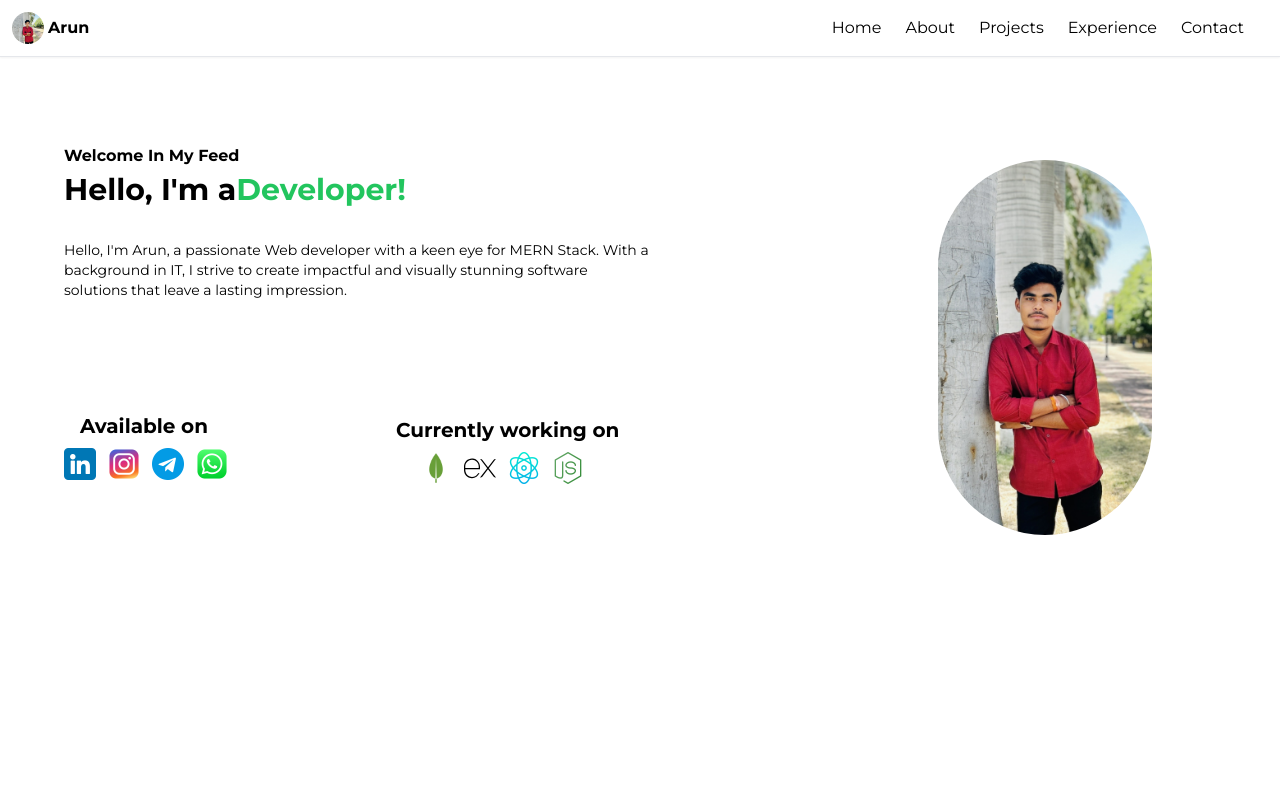
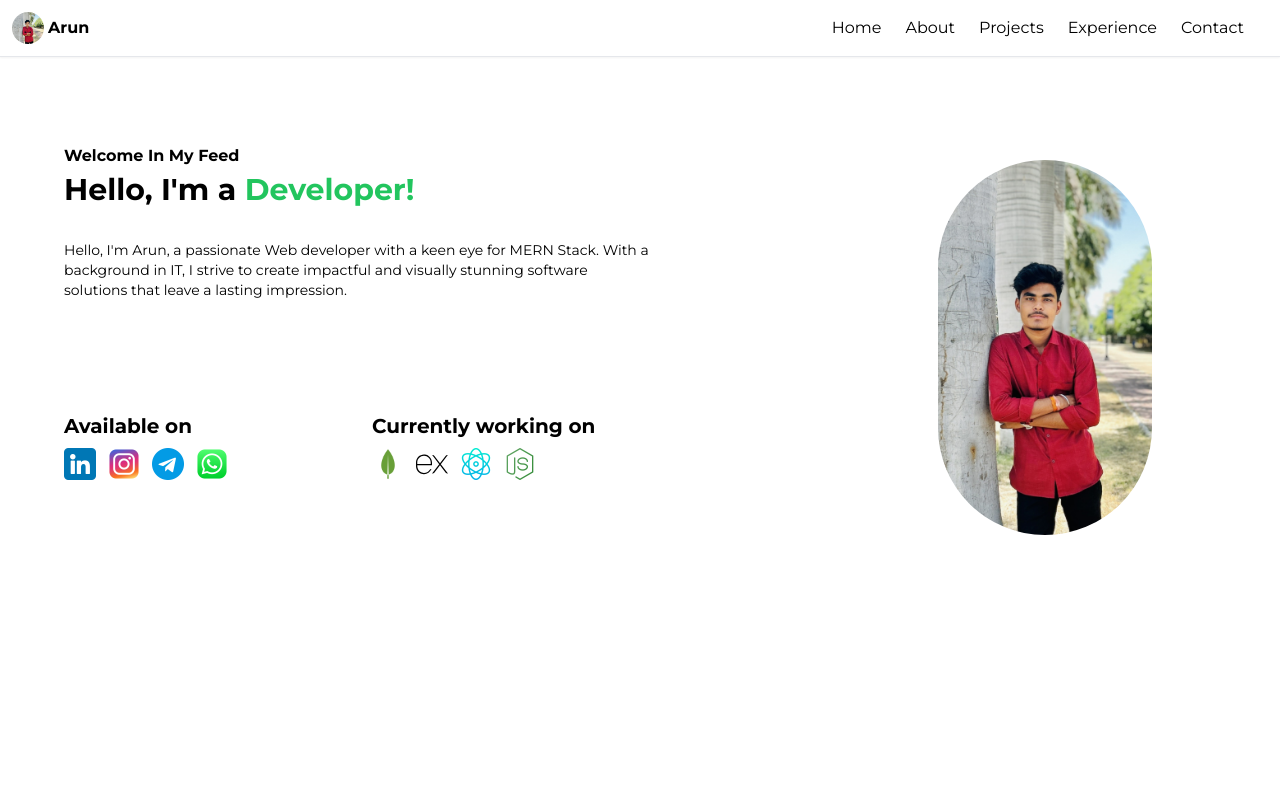
Before and after one commit to arunmeenaa/Portfolio, a React (Vite) app: page / in a window 1280 px wide. Shown: the top 800 px of the page. Built offline with nearby package versions, Linux system fonts and the light colour scheme.

Commit message:
Updated project

```diff
--- a/src/components/Home.jsx
+++ b/src/components/Home.jsx
@@ -6,13 +6,16 @@ function Home() {
       id="home"
       className="flex flex-col md:flex-row gap-10 md:gap-72 pt-20 pb-20 md:pb-72 lg:pr-32"
     >
-      <div className="font-montserrat flex-1">
-        <div className="flex font-bold pt-16 pl-4 md:pl-16">Welcome In My Feed</div>
-        <div className="pl-4 md:pl-16 pt-1 font-bold text-3xl flex flex-wrap">
-          Hello, I'm a <span className="text-green-500"> Developer!</span>
+
+      <div className="font-montserrat flex-1 items-center md:items-start text-center md:text-left">
+        <div className="flex font-bold pt-16 justify-center md:justify-start md:pl-16">
+          Welcome In My Feed
+        </div>
+        <div className="pt-1 font-bold text-3xl flex flex-wrap justify-center md:justify-start md:pl-16">
+          Hello, I'm a <span className="text-green-500">&nbsp;Developer!</span>
         </div>
         <div className="flex flex-col md:flex-row">
-          <div className="w-full md:w-[650px] text-sm pl-4 md:pl-16 pt-8">
+          <div className="w-full md:w-[650px] text-sm pt-8 px-4 md:px-0 md:pl-16">
             Hello, I'm Arun, a passionate Web developer with a keen eye for MERN
             Stack. With a background in IT, I strive to create impactful and
             visually stunning software solutions that leave a lasting
@@ -20,11 +23,13 @@ function Home() {
           </div>
         </div>
 
-        <div className="flex flex-col md:flex-row gap-10 md:gap-36 pt-12 md:pt-28">
 
-          <div className="font-bold text-xl pl-8 md:pl-16">
-            <div className="pl-4">Available on</div>
-            <div className="flex flex-wrap pt-2 gap-3">
+        <div className="flex flex-col md:flex-row gap-10 md:gap-36 pt-12 md:pt-28 items-center md:items-start">
+
+
+          <div className="font-bold text-xl lg:pl-16 text-center md:text-left">
+            <div>Available on</div>
+            <div className="flex flex-wrap justify-center md:justify-start pt-2 gap-3">
               <a
                 href="https://www.linkedin.com/in/arunmeena0312"
                 target="_blank"
@@ -67,10 +72,9 @@ function Home() {
           </div>
 
 
-          <div className="font-bold text-xl pl-4 md:pl-6 pt-1">
+          <div className="font-bold text-xl text-center md:text-left">
             Currently working on
-
-            <div className="flex flex-wrap pt-2 pl-6  gap-3">
+            <div className="flex flex-wrap justify-center md:justify-start pt-2 gap-3">
               <img className="cursor-pointer w-8 h-8" src="/mongodb.png" alt="mongodb" />
               <img className="cursor-pointer w-8 h-8" src="/expressjs.svg" alt="express" />
               <img className="cursor-pointer w-8 h-8" src="/reactt.png" alt="react" />
@@ -88,7 +92,6 @@ function Home() {
           alt=""
         />
       </div>
-
     </div>
   );
 }
```
